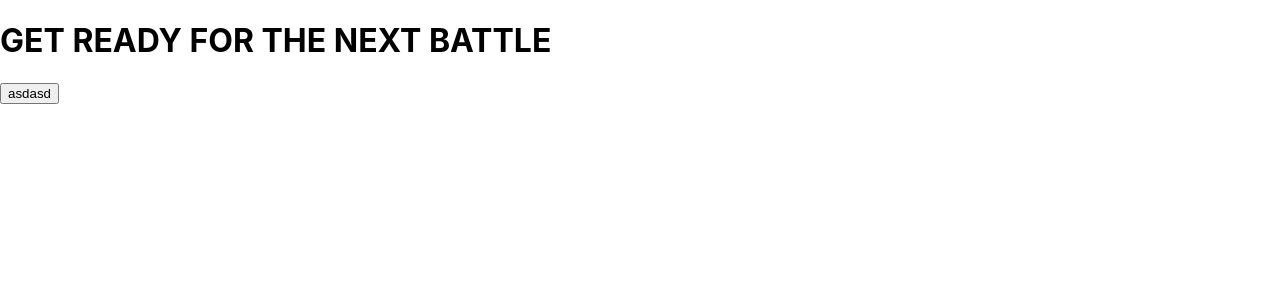
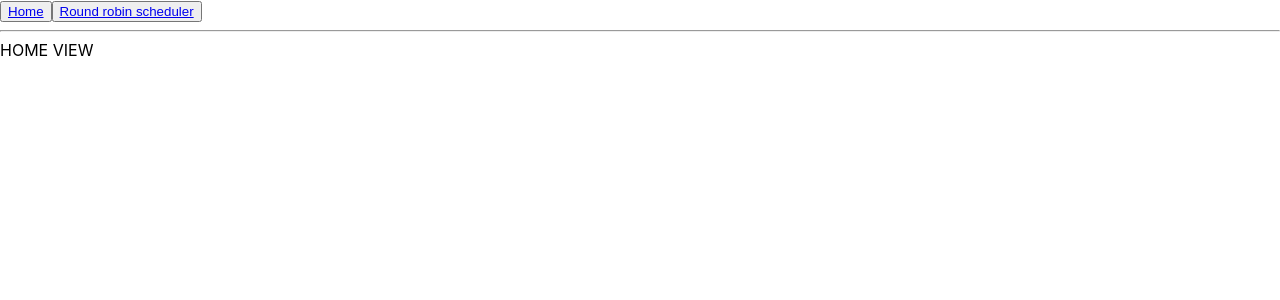
Before and after one commit to JoniHan/OfflineGameOrganizer, a React (Create React App) app: page / in a window 1280 px wide. Shown: the top 300 px of the page. Built offline with nearby package versions, Linux system fonts and the light colour scheme.

Commit message:
new components, routed views

```diff
--- a/src/components/button.tsx
+++ b/src/components/button.tsx
@@ -3,8 +3,11 @@ import styled from 'styled-components';
 
 interface IButtonProps extends React.ButtonHTMLAttributes<HTMLButtonElement> {
 }
+
 export const Button: React.FC<IButtonProps> = (props) => {
     return (
         <button {...props} />
     );
 }
+
+export default Button;
--- /dev/null
+++ b/src/components/input.tsx
@@ -0,0 +1,17 @@
+import * as React from 'react';
+import styled from 'styled-components';
+
+interface IInputProps extends React.InputHTMLAttributes<HTMLInputElement> {
+    labelText: string;
+}
+
+export const Input: React.FC<IInputProps> = ({ labelText, ...rest }) => {
+    return (
+        <>
+            <label htmlFor={rest.id}>{labelText}</label>
+            <input {...rest} />
+        </>
+    );
+}
+
+export default Input;
--- /dev/null
+++ b/src/components/textarea.tsx
@@ -0,0 +1,17 @@
+import * as React from 'react';
+import styled from 'styled-components';
+
+interface ITextAreaProps extends React.TextareaHTMLAttributes<HTMLTextAreaElement> {
+    labelText: string;
+}
+
+export const TextArea: React.FC<ITextAreaProps> = ({ labelText, ...rest }) => {
+    return (
+        <>
+            <label htmlFor={rest.id}>{labelText}</label>
+            <textarea {...rest} />
+        </>
+    );
+}
+
+export default TextArea;
--- /dev/null
+++ b/src/views/home-view.tsx
@@ -0,0 +1,11 @@
+import React from 'react';
+
+export const HomeView = () => {
+    return (
+        <>
+            HOME VIEW
+        </>
+    );
+}
+
+export default HomeView;
--- a/src/views/main-view.tsx
+++ b/src/views/main-view.tsx
@@ -1,11 +1,34 @@
 import React from 'react';
+import {
+  BrowserRouter as Router,
+  Switch,
+  Route,
+  Link
+} from "react-router-dom";
 import { Button } from '../components/button';
+import HomeView from './home-view';
+import RoundRobinView from './round-robin-view';
 
 export const MainView = () => {
   return (
     <>
-      <h1>GET READY FOR THE NEXT BATTLE</h1>
-      <Button>asdasd</Button>
+      <Router>
+        <Button>
+          <Link to="/">Home</Link>
+        </Button>
+        <Button>
+          <Link to="/roundrobin">Round robin scheduler</Link>
+        </Button>
+        <hr />
+        <Switch>
+          <Route exact path="/">
+            <HomeView />
+          </Route>
+          <Route path="/roundrobin">
+            <RoundRobinView />
+          </Route>
+        </Switch>
+      </Router>
     </>
   );
 }
--- /dev/null
+++ b/src/views/round-robin-view.tsx
@@ -0,0 +1,15 @@
+import React from 'react';
+import { Button } from '../components/button';
+import { Input } from '../components/input';
+import { TextArea } from '../components/textarea';
+
+
+export const RoundRobinView = () => {
+    return (
+        <>
+            ROUND ROBIN VIEW
+        </>
+    );
+}
+
+export default RoundRobinView;
```
